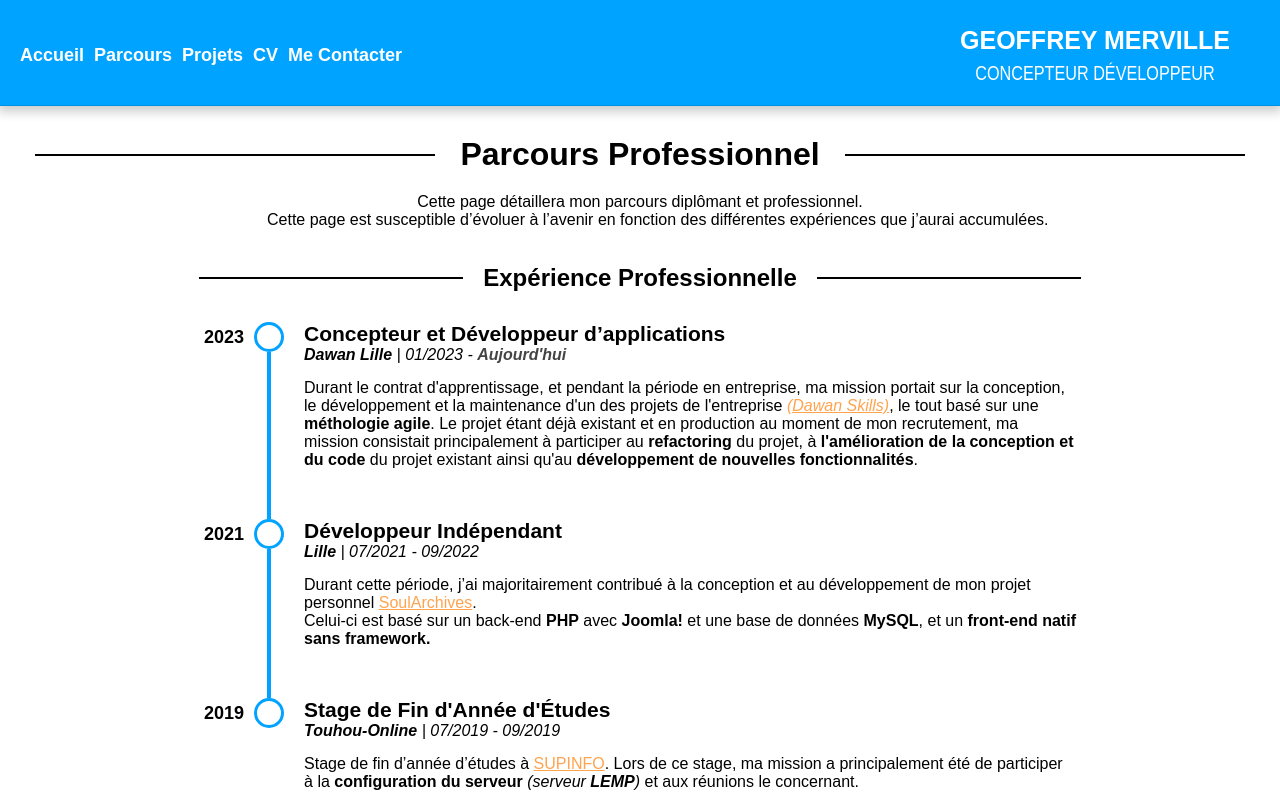
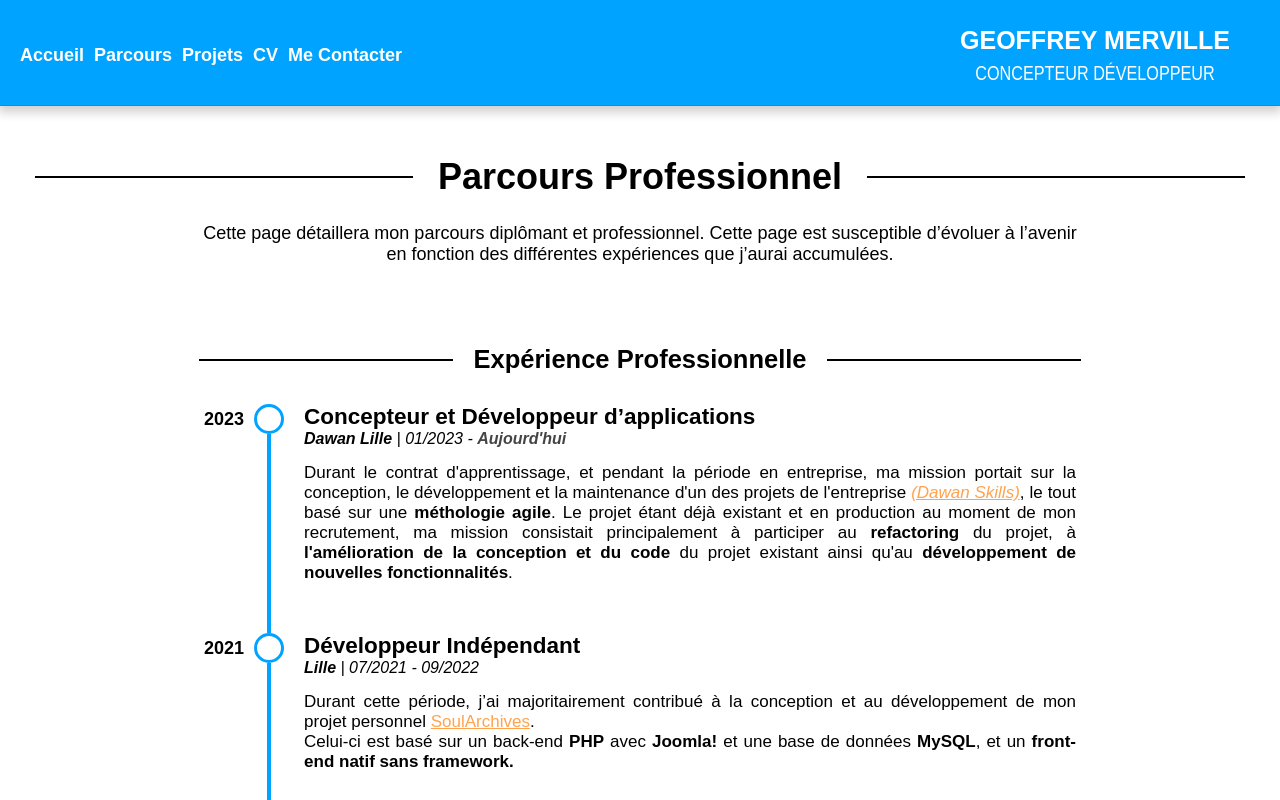
Before and after one commit to Geoffrey-Merville/portfolio, a React (Create React App) app: page /parcours in a window 1280 px wide. Shown: the top 800 px of the page. Built offline with nearby package versions, Linux system fonts and the light colour scheme.

Commit message:
SCSS adjustments
1. Separated global properties from the main App.scss file

2. Adjusted CSS styles for sections and paragraphs

3. Deleted unused index.css file

```diff
--- /dev/null
+++ b/src/assets/global.css
@@ -0,0 +1 @@
+*{margin:0;padding:0;box-sizing:border-box}html{font-size:62.5%;font-family:Arial, Tahoma, sans-serif}body{-webkit-font-smoothing:antialiased;-moz-osx-font-smoothing:grayscale}
--- a/src/assets/media-screens.css
+++ b/src/assets/media-screens.css
@@ -1 +1 @@
-@media screen and (min-width: 850px){.header{justify-content:space-between;align-items:center;position:sticky;flex-direction:row}.header #portfolio-owner{padding:0 50px 0 0;margin:inherit}.header .nav{display:flex;align-items:center;height:100px;margin-top:0;margin-left:15px;transition:0.3s ease-out background-color}.header .nav li{display:inline-block;margin:0 5px}.header .nav li a{height:100%;text-decoration:none;display:block;font-weight:bold;color:white;transform:scale(1, 1.05);background-color:#00A3FF;border-radius:inherit;border:none}section{width:70%}section .parcours-section-title .right-line,section .parcours-section-title .left-line{width:50%;height:2px;background:black}section .parcours-section-title .right-line{margin-right:20px}section .parcours-section-title .left-line{margin-left:20px}}
+@media screen and (min-width: 850px){.header{justify-content:space-between;align-items:center;position:sticky;flex-direction:row}.header #portfolio-owner{padding:0 50px 0 0;margin:inherit}.header .nav{display:flex;align-items:center;height:100px;margin-top:0;margin-left:15px;transition:0.3s ease-out background-color}.header .nav li{display:inline-block;margin:0 5px}.header .nav li a{height:100%;text-decoration:none;display:block;font-weight:bold;color:white;transform:scale(1, 1.05);background-color:#00A3FF;border-radius:inherit;border:none}#body-header{font-size:1.8rem}#body-header p{width:70%;margin-top:25px;margin-left:auto;margin-right:auto}section{width:70%}section .parcours-section-title{font-size:1.7rem}section .parcours-section-title .right-line,section .parcours-section-title .left-line{width:50%;height:2px;background:black}section .parcours-section-title .right-line{margin-right:20px}section .parcours-section-title .left-line{margin-left:20px}section .timeline-content{text-align:justify;font-size:1.5rem}section .timeline-content p{font-size:1.7rem}}
--- a/src/index.css
+++ /dev/null
@@ -1,15 +0,0 @@
-*{
-  margin: 0;
-  padding: 0;
-  box-sizing: border-box;
-}
-
-html {
-  font-size: 62.5%;
-  font-family: Arial, Tahoma, sans-serif;
-}
-
-body {
-  -webkit-font-smoothing: antialiased;
-  -moz-osx-font-smoothing: grayscale;
-}
--- a/src/index.js
+++ b/src/index.js
@@ -1,6 +1,5 @@
 import React from 'react';
 import ReactDOM from 'react-dom/client';
-import './index.css';
 import App from './App';
 import { BrowserRouter as Router, Routes, Route } from "react-router-dom";
 
--- a/src/styles/App.scss
+++ b/src/styles/App.scss
@@ -1,14 +1,4 @@
-@charset "UTF-8";
-
-* {
-    margin: 0;
-    padding: 0;
-    box-sizing: border-box;
-}
-
-html {
-    font-size: 62.5%;
-}
+@import 'assets/global.scss';
 
 @import 'assets/links.scss';
 @import 'assets/others.scss';
--- a/src/styles/assets/_article-items.scss
+++ b/src/styles/assets/_article-items.scss
@@ -40,7 +40,6 @@
   .timeline-content {
     font-size: 1.4rem;
     margin-bottom: 20px;
-    text-align: left;
     position: relative;
     z-index: 0;
 
--- /dev/null
+++ b/src/styles/assets/global.scss
@@ -0,0 +1,17 @@
+@charset "UTF-8";
+
+* {
+    margin: 0;
+    padding: 0;
+    box-sizing: border-box;
+}
+
+html {
+    font-size: 62.5%;
+    font-family: Arial, Tahoma, sans-serif;
+  }
+
+  body {
+    -webkit-font-smoothing: antialiased;
+    -moz-osx-font-smoothing: grayscale;
+  }
--- a/src/styles/assets/media-screens.scss
+++ b/src/styles/assets/media-screens.scss
@@ -37,11 +37,23 @@
         }
     }
 
+    #body-header {
+        font-size: 1.8rem;
+
+        p {
+            width: 70%;
+            margin-top: 25px;
+            margin-left: auto;
+            margin-right: auto;
+        }
+    }
 
     section {
         width: 70%;
 
         .parcours-section-title {
+            font-size: 1.7rem;
+
             .right-line, .left-line {
                 width: 50%;
                 height: 2px;
@@ -56,5 +68,14 @@
                 margin-left: 20px;
             }
         }
+
+        .timeline-content {
+            text-align: justify;
+            font-size: 1.5rem;
+
+            p {
+                font-size: 1.7rem;
+            }
+        }
     }
 }
--- a/src/styles/assets/section.scss
+++ b/src/styles/assets/section.scss
@@ -19,17 +19,18 @@
 
 #body-header {
     font-size: 1.6rem;
-    white-space: pre-wrap;
+    margin-top: 50px;
 
     p {
+        width: 90%;
         text-align: center;
-        margin-top: 20px;
+        margin: 20px auto 80px auto;
     }
 }
 
 section {
     width: 100%;
-    margin: 35px auto 0 auto;
+    margin: 35px auto 70px auto;
     position: relative;
 
     @import '_parcours.scss';
```
Also changed, not shown: src/assets/section.css (+1 -1 lines), src/App.css.
